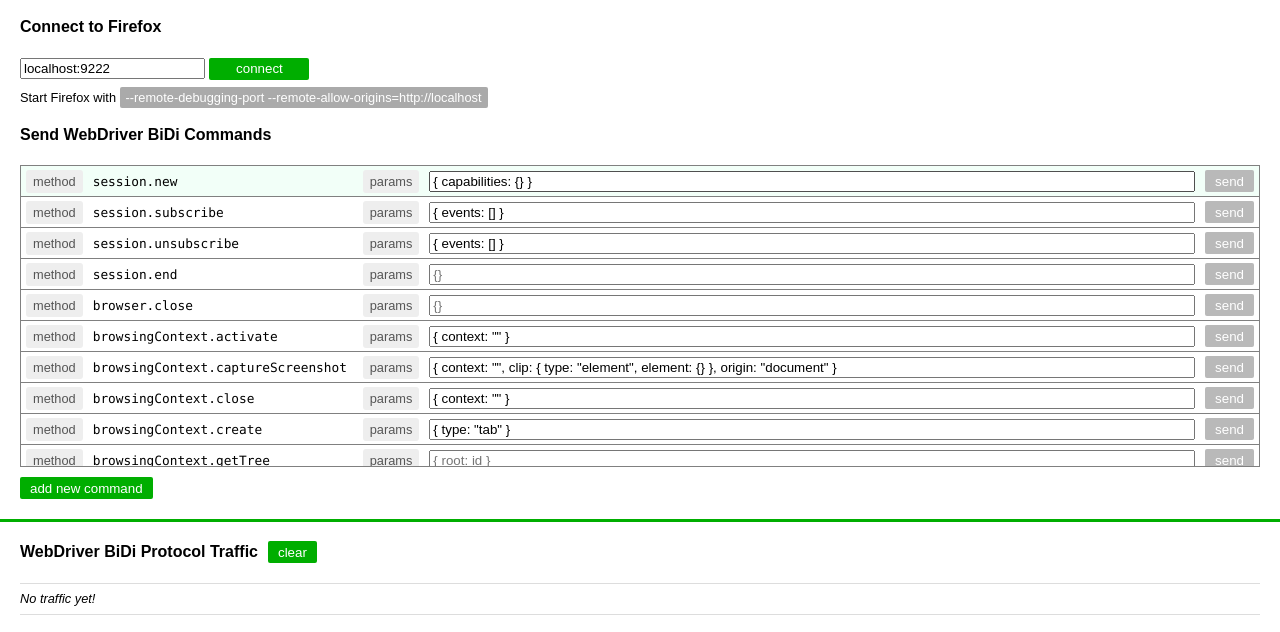
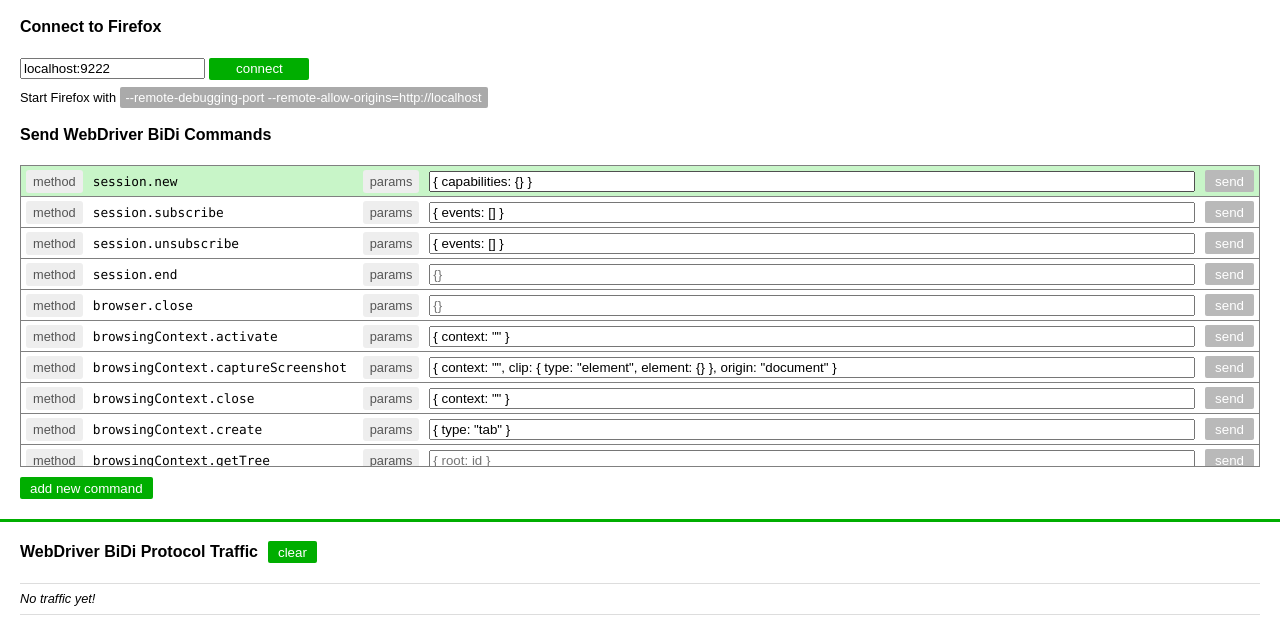
Before and after one commit to juliandescottes/bidi-web-client, a website with bundled scripts: page web/index.html in a window 1280 px wide. In both pictures the pointer is over the element 640 px from the left and 258 px from the top of the page. Shown: the part 77-709 px from the top of the page. Built offline with nearby package versions, Linux system fonts and the light colour scheme.

Commit message:
Make hover color more visible

```diff
--- a/web/style.css
+++ b/web/style.css
@@ -88,7 +88,7 @@
 }
 
 .command:hover {
-  background-color: rgb(242, 255, 248);
+  background-color: rgb(200, 245, 200);
 }
 
 .command:first-child {
```
